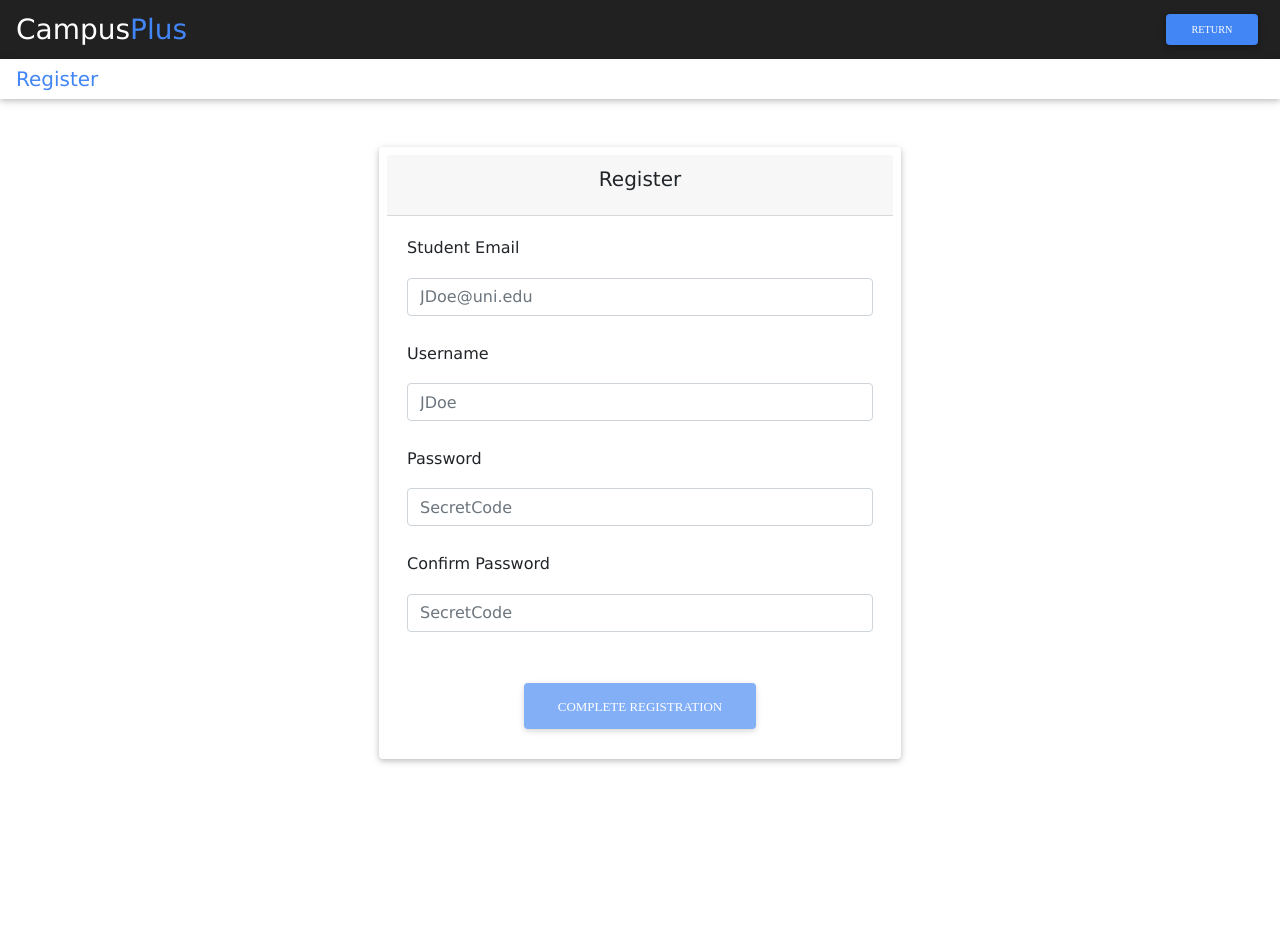
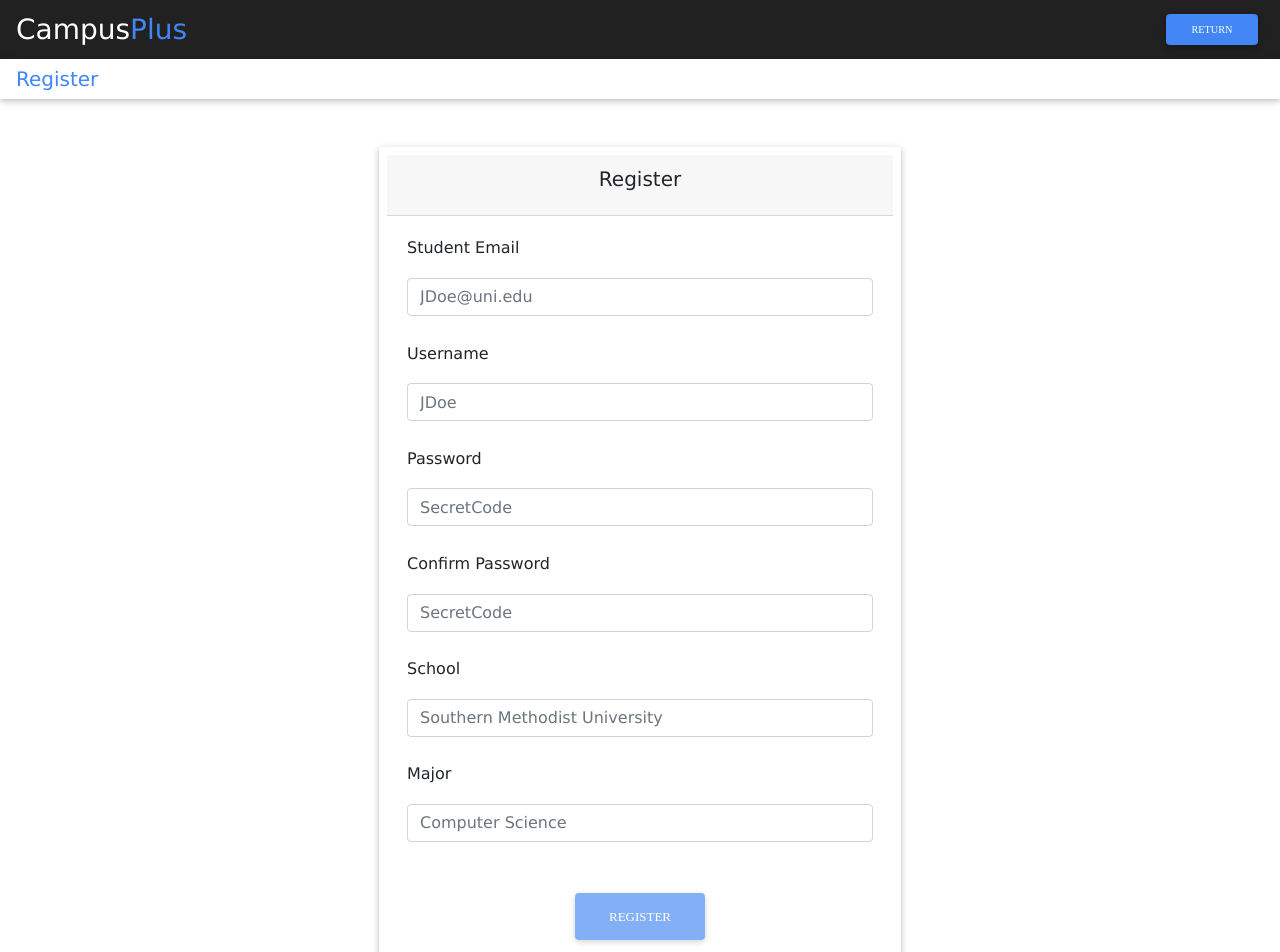
Before and after one commit to luisegarduno/CampusPlus, a React (Create React App) app in the folder frontend/: page /register in a window 1280 px wide. Shown: the top 952 px of the page. Before the commit the page ends 807 px from the top, so only its background shows below. Built offline with nearby package versions, Linux system fonts and the light colour scheme.

Commit message:
Adding my old changes to main

```diff
--- a/frontend/src/app/Calendar.jsx
+++ b/frontend/src/app/Calendar.jsx
@@ -28,13 +28,13 @@ export class Calendar extends React.Component{
                             </ul>
                         </div>
                         <ul class="weekdays">
+                            <li>Su</li>
                             <li>Mo</li>
                             <li>Tu</li>
                             <li>We</li>
                             <li>Th</li>
                             <li>Fr</li>
                             <li>Sa</li>
-                            <li>Su</li>
                         </ul>
                     </tr>
                 </thead>
@@ -75,6 +75,7 @@ export class Calendar extends React.Component{
             </table>
         <div className="form-inline ">
             <button className="btn btn-primary col-sm-3" id="pre" onclick="pre()">Previous Month</button>
+            <div className="col-sm-3"></div>
             <button className="btn btn-primary col-sm-3" id="nex" onclick="nex()">Next Month</button>
         </div>
         <br/>
--- a/frontend/src/app/WelcomePage.jsx
+++ b/frontend/src/app/WelcomePage.jsx
@@ -125,7 +125,7 @@ export class WelcomePage extends React.Component {
                         <p>OR</p>
 
                         <Link to="/register">
-                            <button className="btn btn-dark rounded">Click to Create an Account</button>
+                            <button className="btn btn-dark rounded">Create Account</button>
                         </Link>
 
                     </div>
--- a/frontend/src/app/login/Register.jsx
+++ b/frontend/src/app/login/Register.jsx
@@ -19,6 +19,8 @@ export class Register extends React.Component{
             username: "",
             password: "",
             confirmPassword: "",
+            school: "",
+            major: "",
             status: "",
         };
 
@@ -26,6 +28,8 @@ export class Register extends React.Component{
         this.getUsername = this.getUsername.bind(this);
         this.getPassword = this.getPassword.bind(this);
         this.getConfirmPassword = this.getConfirmPassword.bind(this);
+        this.getSchool = this.getSchool.bind(this);
+        this.getMajor = this.getMajor.bind(this);
         this.onRegister = this.onRegister.bind(this);
     }
 
@@ -46,6 +50,13 @@ export class Register extends React.Component{
         this.setState({ confirmPassword : pass2.target.value })
     }
 
+    getSchool(school){
+        this.setState({ school : school.target.value })
+    }
+    getMajor(major){
+        this.setState({ major : major.target.value })
+    }
+
     onRegister(){
         const { password, confirmPassword } = this.state;
 
@@ -61,7 +72,7 @@ export class Register extends React.Component{
 
             let password = this.state.password;
             password = sha256(this.state.password);
-            var loginData = {email : this.state.email, password: password, username : this.state.username}
+            var loginData = {email : this.state.email, password: password, username : this.state.username, school : this.state.school, major: this.state.major }
             //console.log(this.login.registerUser(loginData))
 
             //axios.post(`${this.url}/user/create`, loginData)
@@ -133,6 +144,22 @@ export class Register extends React.Component{
                                     </div>
                                 </div>
                             </div>
+                            <div className="form-row">
+                                <div className="form-group col text-left">
+                                    <label for="exampleFormControlInput1">School</label>
+                                    <div className = "school" onChange = {this.getSchool}>
+                                        <input name="school" type="text" className="form-control mx-auto" placeholder="Southern Methodist University"/>
+                                    </div>
+                                </div>
+                            </div>
+                            <div className="form-row">
+                                <div className="form-group col text-left">
+                                    <label for="exampleFormControlInput1">Major</label>
+                                    <div className = "major" onChange = {this.getMajor}>
+                                        <input name="major" type="text" className="form-control mx-auto" placeholder="Computer Science"/>
+                                    </div>
+                                </div>
+                            </div>
                         </form>
                     </div>
                     <div className="footer">
@@ -144,7 +171,7 @@ export class Register extends React.Component{
                                 </div>
                             }
                             else
-                                return <button className="btn btn-primary rounded button disabled" type="button" >Complete Registration</button>
+                                return <button className="btn btn-primary rounded button disabled" type="button" >Register</button>
                         })()}
                     {/* <button className="btn btn-primary rounded" onClick={() => this.props.history.push("/homepages")}>Complete Registration</button> */}
                     </div>
```
